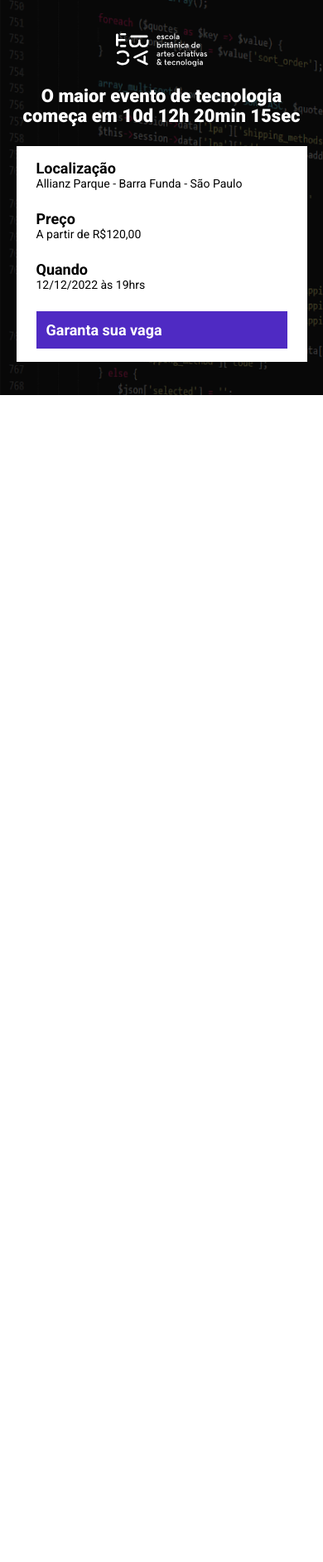
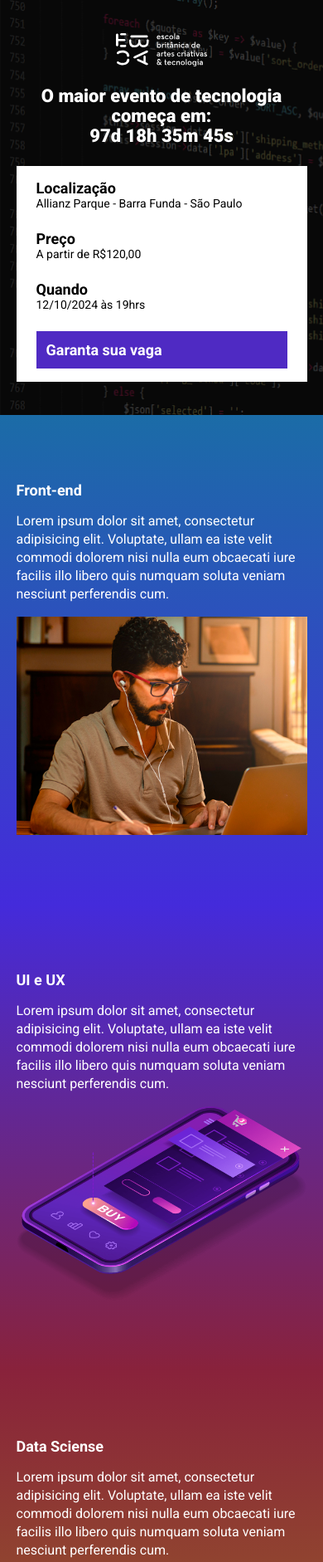
Before and after one commit to UmJota/ebac_tech_talks, a website built with Parcel: page src/index.html in a window 390 px wide. Shown: the top 1882 px of the page at 83% size. Before the commit the page ends 844 px from the top, so only its background shows below. Built offline with nearby package versions, Linux system fonts and the light colour scheme.

Commit message:
Criando a area de eventos, variaveis e a contagem regressiva

```diff
--- a/package.json
+++ b/package.json
@@ -1,9 +1,9 @@
 {
   "name": "aula",
   "version": "1.0.0",
-  "main": "index.js",
   "scripts": {
     "dev": "parcel src/index.html src/styles/main.scss src/scripts/main.js",
+    "build": "parcel build src/index.html",
     "test": "echo \"Error: no test specified\" && exit 1"
   },
   "author": "",
--- a/src/index.html
+++ b/src/index.html
@@ -8,13 +8,16 @@
     <link rel="preconnect" href="https://fonts.gstatic.com" crossorigin>
     <link href="https://fonts.googleapis.com/css2?family=Roboto:wght@400;700;900&display=swap" rel="stylesheet">
     <link rel="stylesheet" href="./styles/main.scss">
+    <link rel="stylesheet" href="https://unpkg.com/aos@next/dist/aos.css" />
 </head>
 <body>
     <header class="hero">
         <div class="container">
             <img class="hero__logo" src="./images/ebac_logo.svg" alt="EBAC">
             <p class="hero__text">
-                O maior evento de tecnologia começa em 10d 12h 20min 15sec
+                O maior evento de tecnologia começa em:
+                <br>
+                <span id="contador"></span>
             </p>
             <div class="infos-bar">
                 <ul class="infos-bar__infos">
@@ -28,7 +31,7 @@
                     </li>
                     <li class="infos-bar__infos__item">
                         <b>Quando</b>
-                        12/12/2022 às 19hrs
+                        12/10/2024 às 19hrs
                     </li>
                 </ul>
                 <a href="#" class="button  button--primary">
@@ -37,6 +40,61 @@
             </div>
         </div>
     </header>
+
+    <section class="event event--front-end" >
+        <div class="container" data-aos="fade-right">
+            <div class="event__details">
+                <h2 class="event__details__tittle">
+                    Front-end
+                </h2>
+                <p class="event__details__description">
+                    Lorem ipsum dolor sit amet, consectetur adipisicing elit. Voluptate, ullam ea iste velit commodi dolorem nisi nulla eum obcaecati iure facilis illo libero quis numquam soluta veniam nesciunt perferendis cum.
+                </p>
+            </div>
+            <img class="event__image" src="./images/frontend.png" alt="Front-end">
+        </div>
+    </section>
+    <section class="event event--ui-ux event--image-left">
+        <div class="container"  data-aos="fade-left">
+            <div class="event__details">
+                <h2 class="event__details__tittle">
+                    UI e UX
+                </h2>
+                <p class="event__details__description">
+                    Lorem ipsum dolor sit amet, consectetur adipisicing elit. Voluptate, ullam ea iste velit commodi dolorem nisi nulla eum obcaecati iure facilis illo libero quis numquam soluta veniam nesciunt perferendis cum.
+                </p>
+            </div>
+            <img class="event__image" src="./images/ui-ux.png" alt="UI e UX">
+        </div>
+    </section>
+    <section class="event event--data-science" >
+        <div class="container" data-aos="fade-right">
+            <div class="event__details">
+                <h2 class="event__details__tittle">
+                    Data Sciense
+                </h2>
+                <p class="event__details__description">
+                    Lorem ipsum dolor sit amet, consectetur adipisicing elit. Voluptate, ullam ea iste velit commodi dolorem nisi nulla eum obcaecati iure facilis illo libero quis numquam soluta veniam nesciunt perferendis cum.
+                </p>
+            </div>
+            <img class="event__image" src="./images/data.png" alt="Data Sciense">
+        </div>
+    </section>
+    <section class="event event--backend  event--image-left" >
+        <div class="container" data-aos="fade-left">
+            <div class="event__details">
+                <h2 class="event__details__tittle">
+                    Back-end
+                </h2>
+                <p class="event__details__description">
+                    Lorem ipsum dolor sit amet, consectetur adipisicing elit. Voluptate, ullam ea iste velit commodi dolorem nisi nulla eum obcaecati iure facilis illo libero quis numquam soluta veniam nesciunt perferendis cum.
+                </p>
+            </div>
+            <img class="event__image" src="./images/backend.png" alt="Back-end">
+        </div>
+    </section>
+
+    <script src="https://unpkg.com/aos@next/dist/aos.js"></script>
     <script src="./scripts/main.js"></script>
 
 </body>
--- a/src/scripts/main.js
+++ b/src/scripts/main.js
@@ -0,0 +1,27 @@
+AOS.init();
+
+const dataDoEvento = new Date("Dec 12, 2024 19:00:00");
+const timeStampDoEvento = dataDoEvento.getTime();
+
+const contaAsHoras = setInterval(function() {
+    const agora = new Date();
+    const timeStampAtual = agora.getTime();
+
+    const distanciaAteOEvento = timeStampDoEvento - timeStampAtual;
+
+    const diaEmMs = 1000 * 60 * 60 * 24;
+    const horaEmMs = 1000 * 60 * 60;
+    const minutoEmMs = 1000 * 60;
+
+    const diasAteOEvento = Math.floor(distanciaAteOEvento / diaEmMs);
+    const horasAteOEvento = Math.floor((distanciaAteOEvento % diaEmMs) / horaEmMs);
+    const minutosAteOEvento = Math.floor((distanciaAteOEvento % horaEmMs) / minutoEmMs);
+    const segundosAteOEvento = Math.floor((distanciaAteOEvento % minutoEmMs) / 1000);
+
+    document.getElementById('contador').innerHTML = `${diasAteOEvento}d ${horasAteOEvento}h ${minutosAteOEvento}m ${segundosAteOEvento}s`;
+
+    if (distanciaAteOEvento < 0) {
+        clearInterval(contaAsHoras);
+        document.getElementById('contador').innerHTML = 'Evento expirado';
+    }
+}, 1000);
--- /dev/null
+++ b/src/styles/_event.scss
@@ -0,0 +1,68 @@
+@use "variable";
+
+.event {
+    padding: 80px 0;
+
+    &--front-end {
+        background-image:  linear-gradient(variable.$blu1, variable.$blu2);
+
+    }
+
+    &--ui-ux {
+        background-image:  linear-gradient(variable.$blu2, variable.$pink);
+
+    }
+
+    &--data-science {
+        background-image:  linear-gradient(variable.$pink, variable.$yellow);
+
+    }
+
+    &--backend {
+        background-image:  linear-gradient(variable.$yellow, variable.$pink);
+
+    }
+
+    &--image-left {
+        .container {
+            flex-direction: row-reverse;
+
+        }
+    }
+
+    .container {
+        display: flex;
+        gap: 40px;
+    }
+
+    &__image {
+        max-width: 360px;
+    }
+
+    &__details {
+        &__tittle {
+            font-size: 18px;
+            font-weight: bold;
+            margin-bottom: 16px;
+        }
+
+        &__description {
+            line-height: 22px;
+        }
+    }
+
+    @media (max-width:640px) {
+        .container {
+            display: block;
+        }
+
+        &__image {
+            width: 100%;
+        }
+
+        &__details {
+            margin-right: 0;
+            margin-bottom: 16px;
+        }
+    }
+}
--- a/src/styles/_hero.scss
+++ b/src/styles/_hero.scss
@@ -1,3 +1,5 @@
+@use "variable";
+
 .hero {
     padding-top: 64px;
     padding-bottom: 100px;
@@ -16,7 +18,7 @@
         left: 0;
         width: 100%;
         height: 100%;
-        background-color: #000;
+        background-color: variable.$secondaryTextColor;
         opacity: .7;
         content: "";
     }
--- /dev/null
+++ b/src/styles/_variable.scss
@@ -0,0 +1,8 @@
+$textColor: #fff;
+$secondaryTextColor: #000;
+
+$blu1: #1B6CA7;
+$blu2: #442BDB;
+$pink: #89223B;
+$yellow: #9C791D;
+$purple: #4f2ac3;
--- a/src/styles/components/_buttons.scss
+++ b/src/styles/components/_buttons.scss
@@ -1,3 +1,5 @@
+@use "../variable";
+
 .button {
     padding: 12px;
     font-size: 18px;
@@ -7,8 +9,8 @@
     white-space: nowrap;
 
     &--primary{
-        color: #fff;
-        background-color: #4f2ac3;
+        color: variable.$textColor;
+        background-color: variable.$purple;
     }
 
     @media(max-width: 640px) {
--- a/src/styles/components/_infos_bar.scss
+++ b/src/styles/components/_infos_bar.scss
@@ -1,6 +1,8 @@
+@use "../variable";
+
 .infos-bar {
     padding: 16px 24px;
-    background-color: #fff;
+    background-color: variable.$textColor;
     display: flex;
     justify-content: space-between;
 
@@ -10,12 +12,12 @@
 
         &__item {
             font-size: 14px;
-            color: #000;
+            color: variable.$secondaryTextColor;
 
             b {
                 font-size: 18px;
                 display: block;
-                color: #000;
+                color: variable.$secondaryTextColor;
             }
         }
     }
--- a/src/styles/main.scss
+++ b/src/styles/main.scss
@@ -1,14 +1,17 @@
 @use "hero";
 @use "components/infos_bar";
 @use "components/buttons";
+@use "event";
+@use "variable";
 
 * {
     margin: 0;
     padding: 0;
-    color: #fff;
+    color: variable.$textColor;
     box-sizing: border-box;
     font-family: Roboto, sans-serif;
     list-style: none    ;
+
 }
 
 .container {
```
